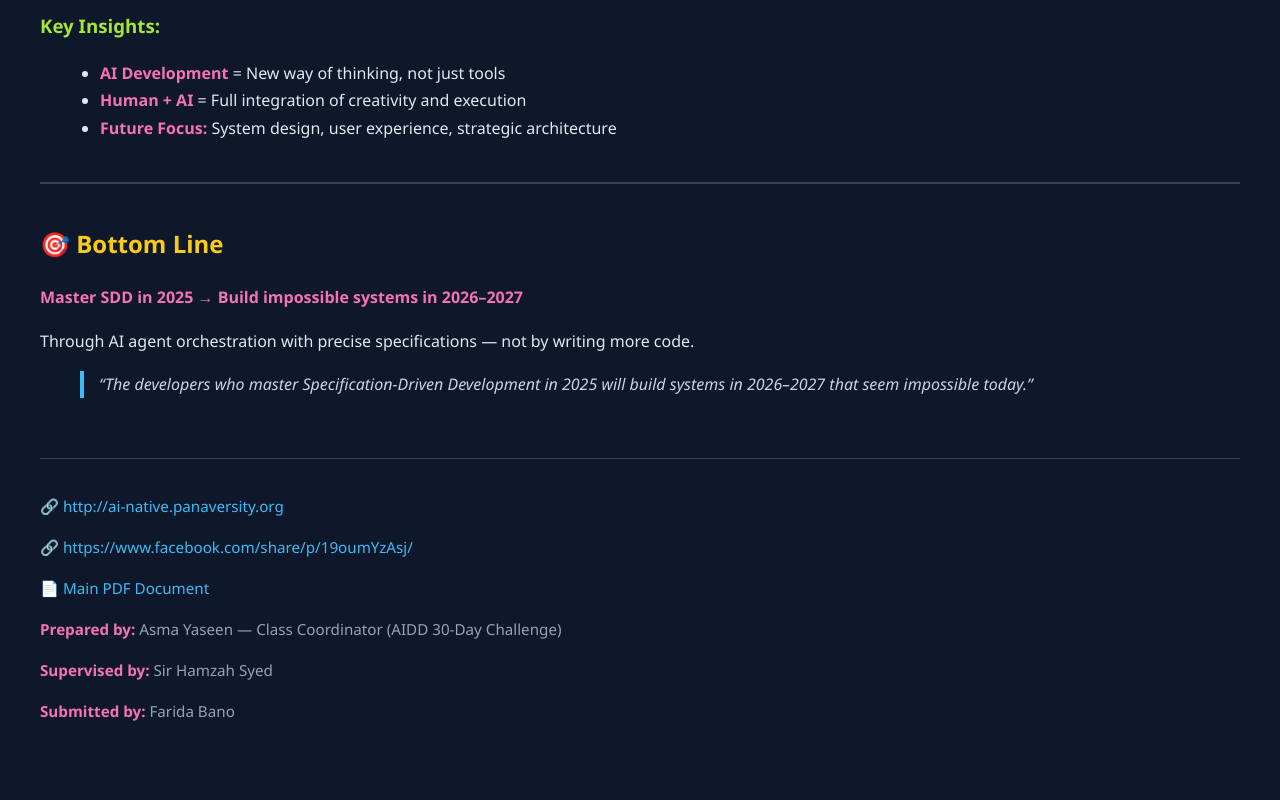
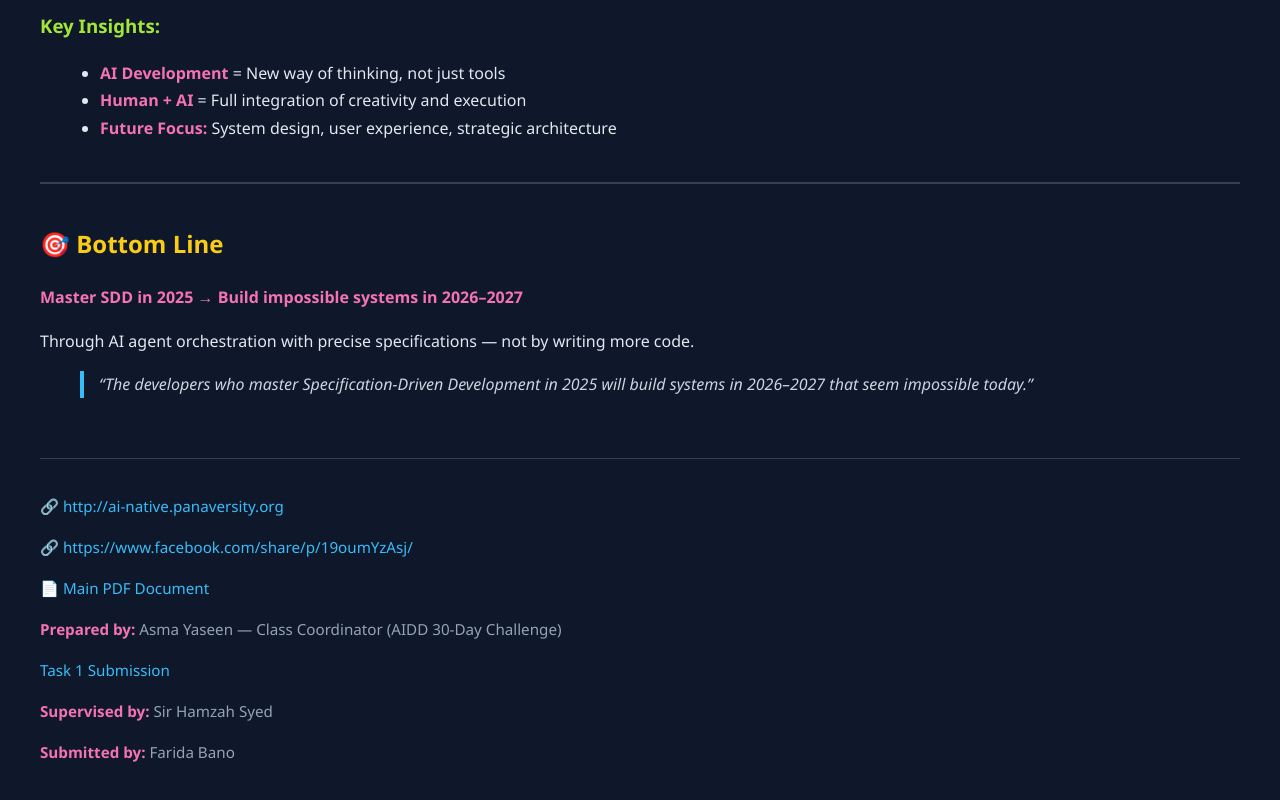
Before and after one commit to farida-bano/AIDD-30-Day-Challenge-fb, a plain HTML site: page Task-01/index.html in a window 1280 px wide. Shown: the part 3606-4406 px from the top of the page. Before the commit the page ends 4371 px from the top, so only its background shows below. Drawn offline with Linux system fonts and the light colour scheme.

Commit message:
Add link to Task 1 submission in index.html

```diff
--- a/Task-01/index.html
+++ b/Task-01/index.html
@@ -229,6 +229,7 @@ git commit -m "First reflection: My thoughts on AI-Driven Development"
     <p>🔗 <a href="https://www.facebook.com/share/p/19oumYzAsj/" target="_blank">https://www.facebook.com/share/p/19oumYzAsj/</a></p>
     <p>📄 <a href="https://drive.google.com/file/d/1KDahFHV_M5pvo9UeVLov9s2xBShMhyhT/view?usp=drive_link" target="_blank">Main PDF Document</a></p>
     <p><strong>Prepared by:</strong> Asma Yaseen — Class Coordinator (AIDD 30-Day Challenge)</p>
+    <p><i class="fas fa-external-link-alt"></i> <a href="https://q-4-task-1.vercel.app/" target="_blank">Task 1 Submission</a></p>
     <p><strong>Supervised by:</strong> Sir Hamzah Syed</p>
     <p><strong>Submitted by:</strong> Farida Bano</p>
 </div>
```
